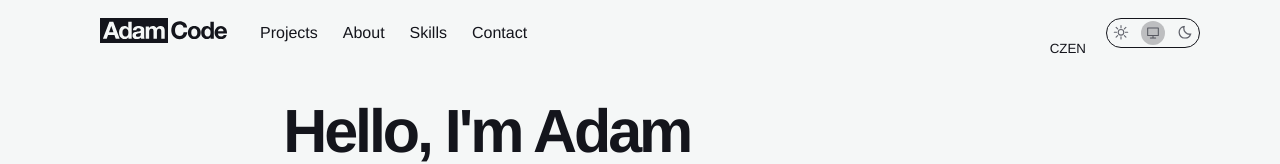
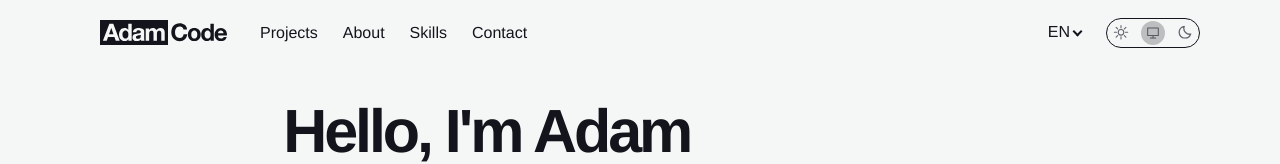
Before and after one commit to AdamBurysek/adam-code-next, a Next.js app: page / in a window 1280 px wide. Shown: the top 164 px of the page. Built offline with nearby package versions, Linux system fonts and the light colour scheme.

Commit message:
feat - add navbar

```diff
--- a/app/components/Navbar/Navbar.module.css
+++ b/app/components/Navbar/Navbar.module.css
@@ -26,11 +26,12 @@
   flex-direction: column;
   gap: 20px;
   align-items: center;
+  position: relative;
 }
 
 .logo {
   position: absolute;
-  top: 18px;
+  top: 0;
   margin-left: 20px;
   cursor: pointer;
   left: 0;
@@ -48,11 +49,11 @@
   padding: 15px 0;
 }
 
-.languageSwitcher {
+.languageSwitcherMobile {
   margin-top: 30px;
 }
 
-.languageSwitcher::before {
+.languageSwitcherMobile::before {
   content: '';
   position: absolute;
   left: 5%;
@@ -62,6 +63,66 @@
   margin-top: -15px;
 }
 
+.languageSwitcherMobile button {
+  font-size: 1.5rem;
+  font-weight: 700;
+  padding: 8px;
+}
+
+.languageSwitcherDesktop {
+  position: absolute;
+  padding: 5px 20px 5px 10px;
+  top: -2px;
+  right: 110px;
+  cursor: pointer;
+  border-radius: 5px;
+  height: 80px;
+  max-height: 30px;
+  transition: 0.5s;
+  overflow: hidden;
+  display: none;
+}
+
+.languageSwitcherDesktop button {
+  font-weight: 500;
+  margin-top: 8px;
+  cursor: pointer;
+}
+
+.languageSwitcherDesktop button:hover {
+  color: var(--color-primary);
+}
+
+.languageSwitcherDesktop:hover {
+  background-color: rgba(var(--color-grey-rgb), 0.3);
+  max-height: 80px;
+}
+
+.languageSwitcherDesktop:hover p {
+  color: var(--color-primary);
+}
+
+.languageSwitcherDesktop:hover p:after {
+  border-bottom: 2px solid var(--color-primary);
+  border-left: 2px solid var(--color-primary);
+}
+
+.languageSwitcherDesktop p {
+  font-weight: 500;
+}
+
+.languageSwitcherDesktop p:after {
+  content: '';
+  position: absolute;
+  top: 10px;
+  margin-left: 4px;
+  width: 7px;
+  height: 7px;
+  border-bottom: 2px solid var(--color-text);
+  border-left: 2px solid var(--color-text);
+  rotate: -45deg;
+}
+
 .links button {
   cursor: pointer;
   font-weight: 700;
@@ -69,6 +130,9 @@
 }
 
 @media screen and (min-width: 880px) {
+  .navbar {
+    overflow: visible !important;
+  }
   .container,
   .navbarSide {
     flex-direction: row;
@@ -99,7 +163,13 @@
   .logo {
     left: auto;
   }
-  .languageSwitcher::before {
+
+  .languageSwitcherDesktop {
+    display: block;
+  }
+
+  .languageSwitcherMobile,
+  .languageSwitcherMobile::before {
     display: none;
   }
   .menuOpen {
--- a/app/components/Navbar/Navbar.tsx
+++ b/app/components/Navbar/Navbar.tsx
@@ -2,11 +2,12 @@
 
 import { useState } from 'react';
 
+import ThemeSwitcher from '../ThemeSwitcher/ThemeSwitcher';
+
+import AdamCodeLogo from './AdamCodeLogo';
 import HamburgerButton from './Hamburger';
 import styles from './Navbar.module.css';
 import { navLinks } from './navLinks';
-import AdamCodeLogo from './AdamCodeLogo';
-import ThemeSwitcher from '../ThemeSwitcher/ThemeSwitcher';
 
 const Navbar = () => {
   const [menuOpened, setMenuOpened] = useState(false);
@@ -19,7 +20,7 @@ const Navbar = () => {
     <header className={`${styles.navbar} ${menuOpened ? styles.menuOpen : ''}`}>
       <div className={styles.container}>
         <div className={styles.navbarSide}>
-          <button type="button">
+          <button aria-label="Home Button" type="button">
             <span className={styles.logo}>
               <AdamCodeLogo />
             </span>
@@ -37,9 +38,14 @@ const Navbar = () => {
           </nav>
         </div>
         <div className={styles.navbarSide}>
-          <div className={styles.languageSwitcher}>
-            <button>CZ</button>
-            <button>EN</button>
+          <div className={styles.languageSwitcherDesktop}>
+            <p>EN</p>
+            <button type="button">CZ</button>
+            <button type="button">EN</button>
+          </div>
+          <div className={styles.languageSwitcherMobile}>
+            <button type="button">CZ</button>
+            <button type="button">EN</button>
           </div>
           <ThemeSwitcher />
         </div>
--- a/app/components/ThemeSwitcher/ThemeSwitcher.tsx
+++ b/app/components/ThemeSwitcher/ThemeSwitcher.tsx
@@ -4,47 +4,6 @@ import { motion } from 'framer-motion';
 import { useEffect, useState } from 'react';
 
 import styles from './ThemeSwitcher.module.css';
-
-const ThemeSwitcher = () => {
-  const [theme, setTheme] = useState('system');
-
-  useEffect(() => {
-    document.body.dataset.theme = theme;
-  }, [theme]);
-
-  return (
-    <div className={styles.themeSwitcher} data-theme={theme}>
-      <button
-        className={styles.button}
-        onClick={() => setTheme('light')}
-        type="button"
-      >
-        <Light />
-      </button>
-      <button
-        className={styles.button}
-        onClick={() => setTheme('system')}
-        type="button"
-      >
-        <System />
-      </button>
-      <button
-        className={styles.button}
-        onClick={() => setTheme('dark')}
-        type="button"
-      >
-        <Dark />
-      </button>
-      <motion.div
-        className={styles.slider}
-        layout
-        transition={{ duration: 1, type: 'spring' }}
-      />
-    </div>
-  );
-};
-
-export default ThemeSwitcher;
 
 const Light = () => (
   <svg
@@ -67,10 +26,10 @@ const Light = () => (
 const Dark = () => (
   <svg
     className={styles.svg}
-    width="12"
+    fill="none"
     height="12"
     viewBox="0 0 10 10"
-    fill="none"
+    width="12"
     xmlns="http://www.w3.org/2000/svg"
   >
     <path
@@ -83,18 +42,62 @@ const Dark = () => (
 const System = () => (
   <svg
     className={styles.svg}
-    width="12"
+    fill="none"
     height="11"
     viewBox="0 0 12 11"
-    fill="none"
+    width="12"
     xmlns="http://www.w3.org/2000/svg"
   >
     <path
       className={styles.stroke}
       d="M6 10.5V8M6 10.5H8.5M6 10.5H3.5M6 8H11V1H1V8H6Z"
       stroke="black"
-      stroke-linecap="round"
-      stroke-linejoin="round"
+      strokeLinecap="round"
+      strokeLinejoin="round"
     />
   </svg>
 );
+
+const ThemeSwitcher = () => {
+  const [theme, setTheme] = useState('system');
+
+  useEffect(() => {
+    document.body.dataset.theme = theme;
+  }, [theme]);
+
+  return (
+    <div className={styles.themeSwitcher} data-theme={theme}>
+      <button
+        aria-label="Theme Mode Light"
+        className={styles.button}
+        onClick={() => setTheme('light')}
+        type="button"
+      >
+        <Light />
+      </button>
+      <button
+        aria-label="Theme Mode System"
+        className={styles.button}
+        onClick={() => setTheme('system')}
+        type="button"
+      >
+        <System />
+      </button>
+      <button
+        aria-label="Theme Mode Dark"
+        className={styles.button}
+        onClick={() => setTheme('dark')}
+        type="button"
+      >
+        <Dark />
+      </button>
+      <motion.div
+        className={styles.slider}
+        layout
+        transition={{ duration: 1, type: 'spring' }}
+      />
+    </div>
+  );
+};
+
+export default ThemeSwitcher;
```
